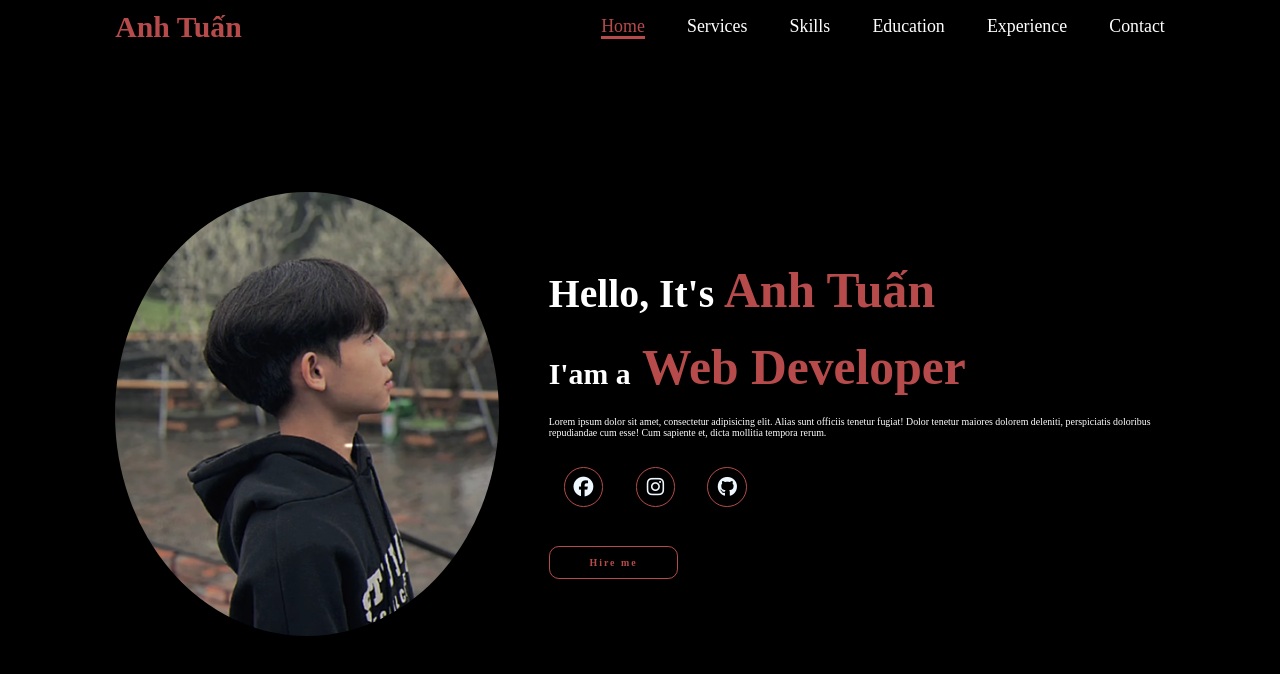
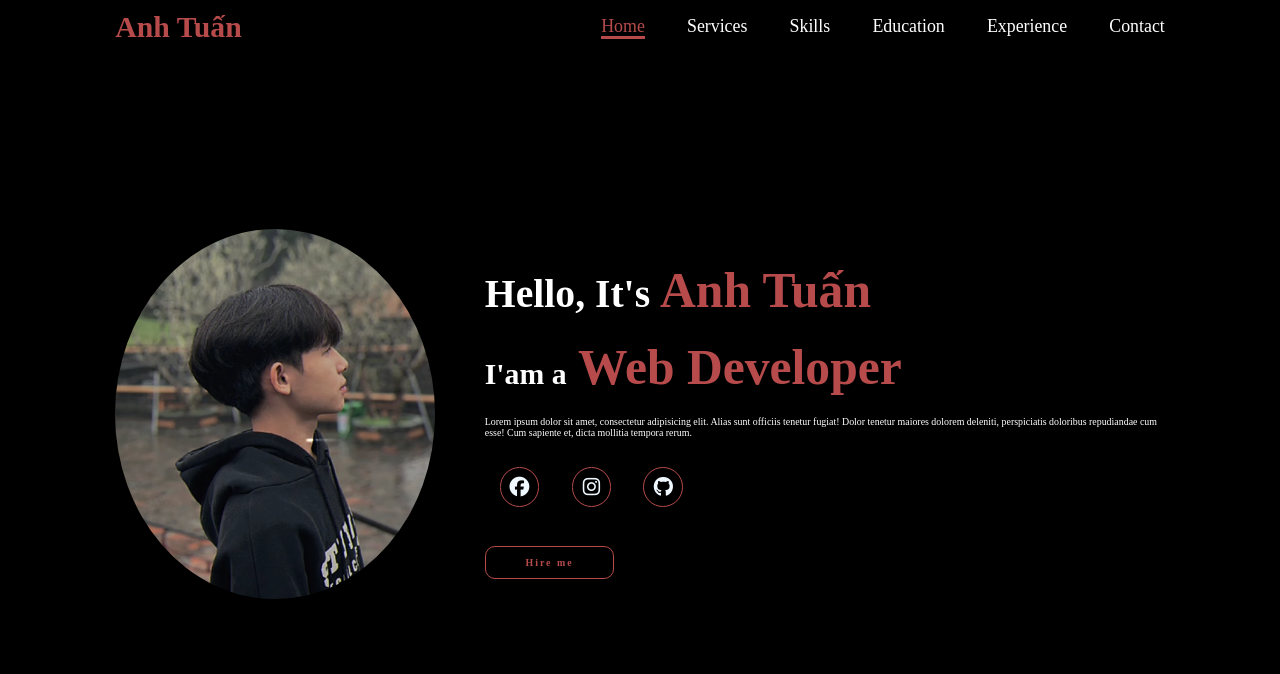
Before and after one commit to anhtuan1452/myin4.github.io, a plain HTML site: page index.html in a window 1280 px wide. Drawn offline with Linux system fonts and the light colour scheme.

Commit message:
change pic

```diff
--- a/style.css
+++ b/style.css
@@ -79,7 +79,7 @@ nav a:hover, nav a.active{
     }
 }
 .hh{
-    width: 30vw;
+    width: 25vw;
     border-radius: 50% ;
     transition: 0.3s ease;
 }
@@ -93,7 +93,7 @@ section{
     gap: 5rem;
 }
 .home-img .hh:hover{
-    width: 35vw;
+    width: 30vw;
     font-size: 1.8rem;
     font-weight: 800;
 }
```
